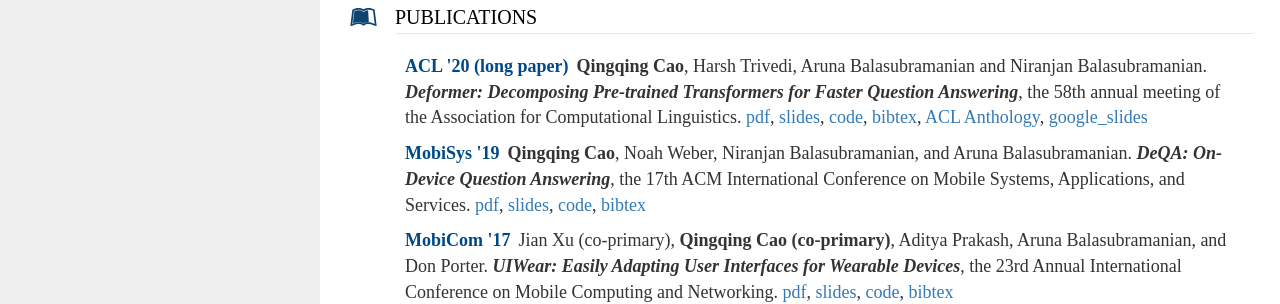
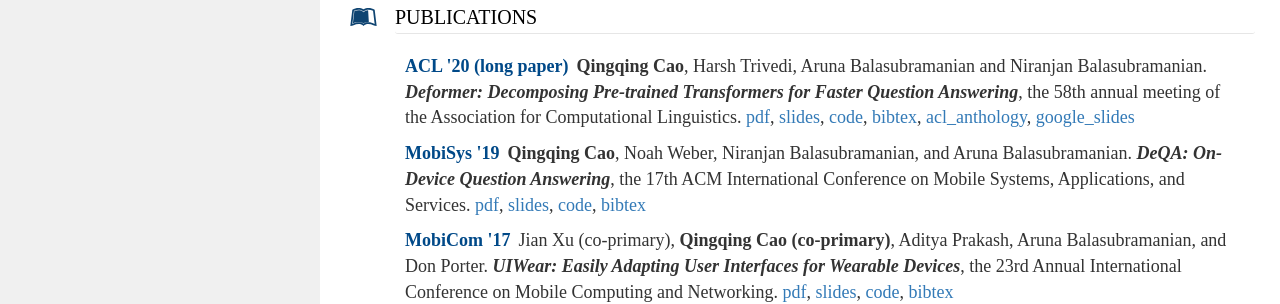
Before and after one commit to csarron/csarron.github.io, a Jekyll site: the page built from index.md, in a window 1280 px wide. Shown: the part 977-1281 px from the top of the page. Built offline with Jekyll 4.4.1, drawn with Linux system fonts in a browser that asks for light colours.

Commit message:
fix format

```diff
--- a/index.md
+++ b/index.md
@@ -97,7 +97,7 @@
           paper: "Deformer: Decomposing Pre-trained Transformers for Faster Question Answering"
           conference: the 58th annual meeting of the Association for Computational Linguistics.
           resource: >
-            [pdf](/assets/deformer.pdf), [slides](/assets/deformer_slides.pptx), [code](https://github.com/StonyBrookNLP/deformer), [bibtex](https://www.aclweb.org/anthology/2020.acl-main.411.bib),  [ACL Anthology](https://www.aclweb.org/anthology/2020.acl-main.411), [google_slides](https://docs.google.com/presentation/d/1TTjr8jSBfR4vQr_DiaXfnCEhwVq_OWPS6HPpn1aColQ)
+            [pdf](/assets/deformer.pdf), [slides](/assets/deformer_slides.pptx), [code](https://github.com/StonyBrookNLP/deformer), [bibtex](https://www.aclweb.org/anthology/2020.acl-main.411.bib),  [acl_anthology](https://www.aclweb.org/anthology/2020.acl-main.411), [google_slides](https://docs.google.com/presentation/d/1TTjr8jSBfR4vQr_DiaXfnCEhwVq_OWPS6HPpn1aColQ)
         - id: deqa
           type: MobiSys '19
           author: <strong>Qingqing Cao</strong>, Noah Weber, Niranjan Balasubramanian, and Aruna Balasubramanian.
```
